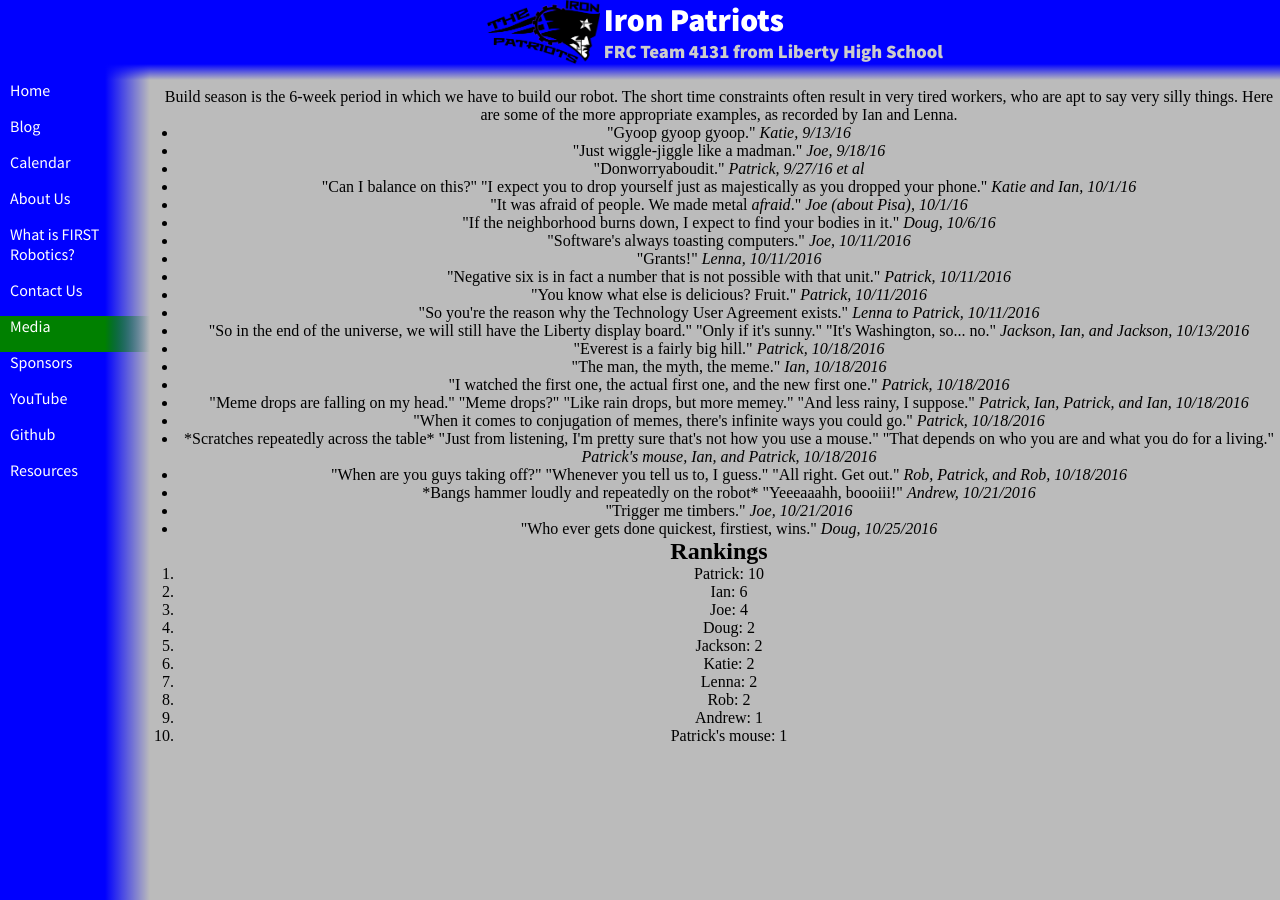
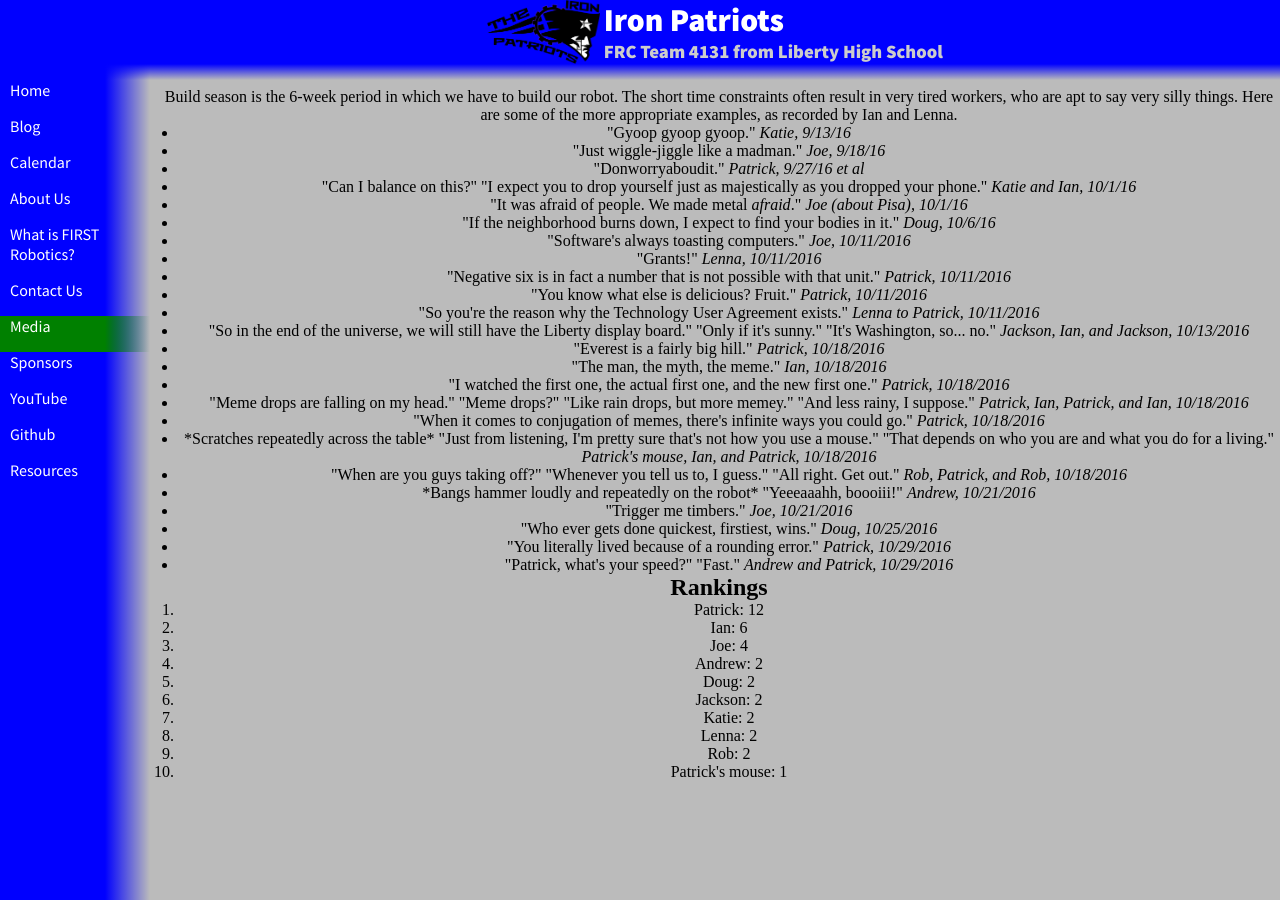
Before and after one commit to katiebugmoon/FRC4131.github.io, a Jekyll site: the page built from media/2017/quotes.html, in a window 1280 px wide. Built offline with Jekyll 4.4.1, drawn with Linux system fonts in a browser that asks for light colours; nearby versions of some CDN libraries.

Commit message:
Update quotes.html

```diff
--- a/media/2017/quotes.html
+++ b/media/2017/quotes.html
@@ -26,6 +26,8 @@ title: Build Season 2017 Quotes
 	<li>*Bangs hammer loudly and repeatedly on the robot* "Yeeeaaahh, boooiii!" <i>Andrew, 10/21/2016</i></li>
 	<li>"Trigger me timbers." <i>Joe, 10/21/2016</i></li>
 	<li>"Who ever gets done quickest, firstiest, wins." <i>Doug, 10/25/2016</i></li>
+	<li>"You literally lived because of a rounding error." <i>Patrick, 10/29/2016</i></li>
+	<li>"Patrick, what's your speed?" "Fast." <i>Andrew and Patrick, 10/29/2016</i></li>
 </ul>
 <h2>Rankings</h2>
 <ol id='rankings'></ol>
```
